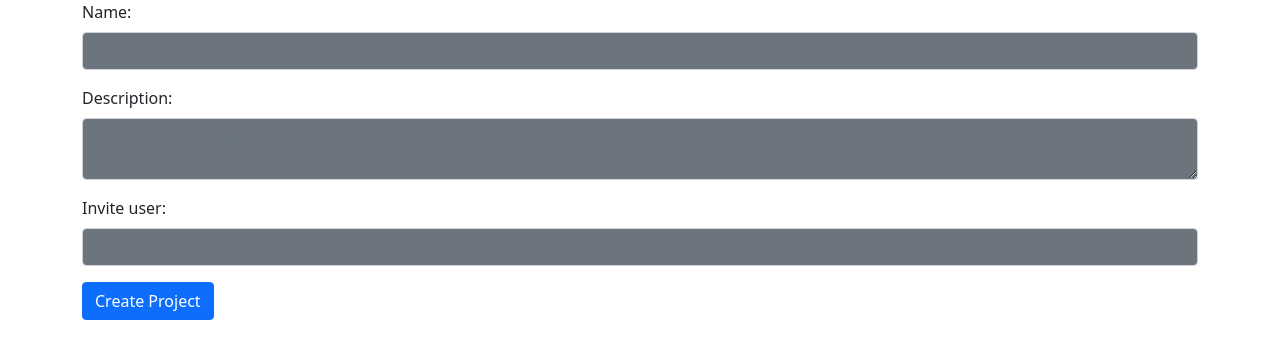
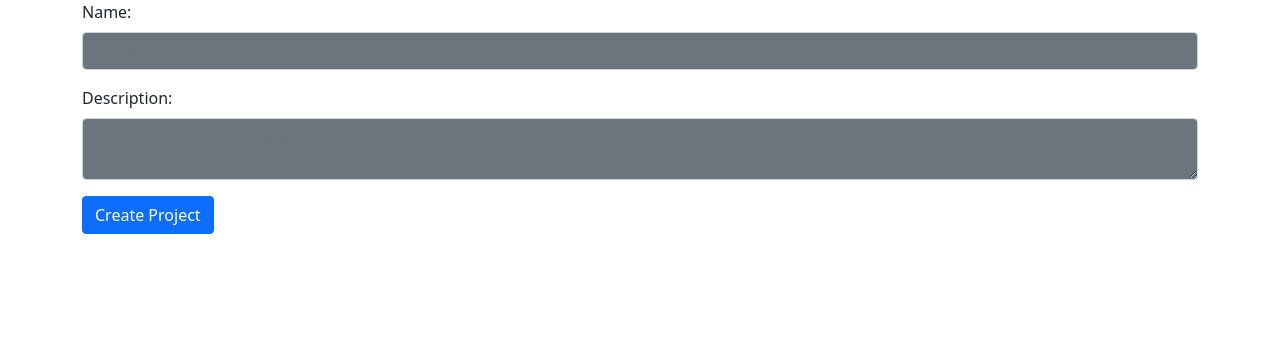
Before and after one commit to anbrikzone/Django-Project, a Django app: page /projects/add_project/ in a window 1280 px wide. Shown: the part 56-415 px from the top of the page. Run offline with Django 5.2, Linux system fonts and the light colour scheme; the visitor is signed in with stand-in values (Sample User, id 1); some libraries are stand-ins or nearby versions.

Commit message:
update add & edit project view

```diff
--- a/collaborate_project/templates/projects/add_project.html
+++ b/collaborate_project/templates/projects/add_project.html
@@ -15,10 +15,6 @@
                 <label for="project_description" class="form-label">Description:</label>
                 <textarea class="form-control bg-secondary" name="project_description" id="project_description" placeholder="Describe your project here"></textarea>
             </div>
-            <div class="mb-3">
-                <label for="project_invite" class="form-label">Invite user:</label>
-                <input class="form-control bg-secondary" name="project_invite" id="project_invite" type="text" placeholder="Enter user email here">
-            </div>
             <input type="submit" class="btn btn-primary" value="Create Project">
         </form>
     </div>
--- a/collaborate_project/templates/projects/edit_project.html
+++ b/collaborate_project/templates/projects/edit_project.html
@@ -15,6 +15,10 @@
                 <label for="project_description" class="form-label">Description:</label>
                 <textarea class="form-control bg-secondary" name="project_description" id="project_description" placeholder="Describe your project here">{{project.description}}</textarea>
             </div>
+            <div class="mb-3">
+                <label for="project_invite" class="form-label">Invite user:</label>
+                <input class="form-control bg-secondary" name="project_invite" id="project_invite" type="text" placeholder="Enter user email here">
+            </div>
             <input type="submit" class="btn btn-primary" value="Edit Project">
         </form>
     </div>
```
